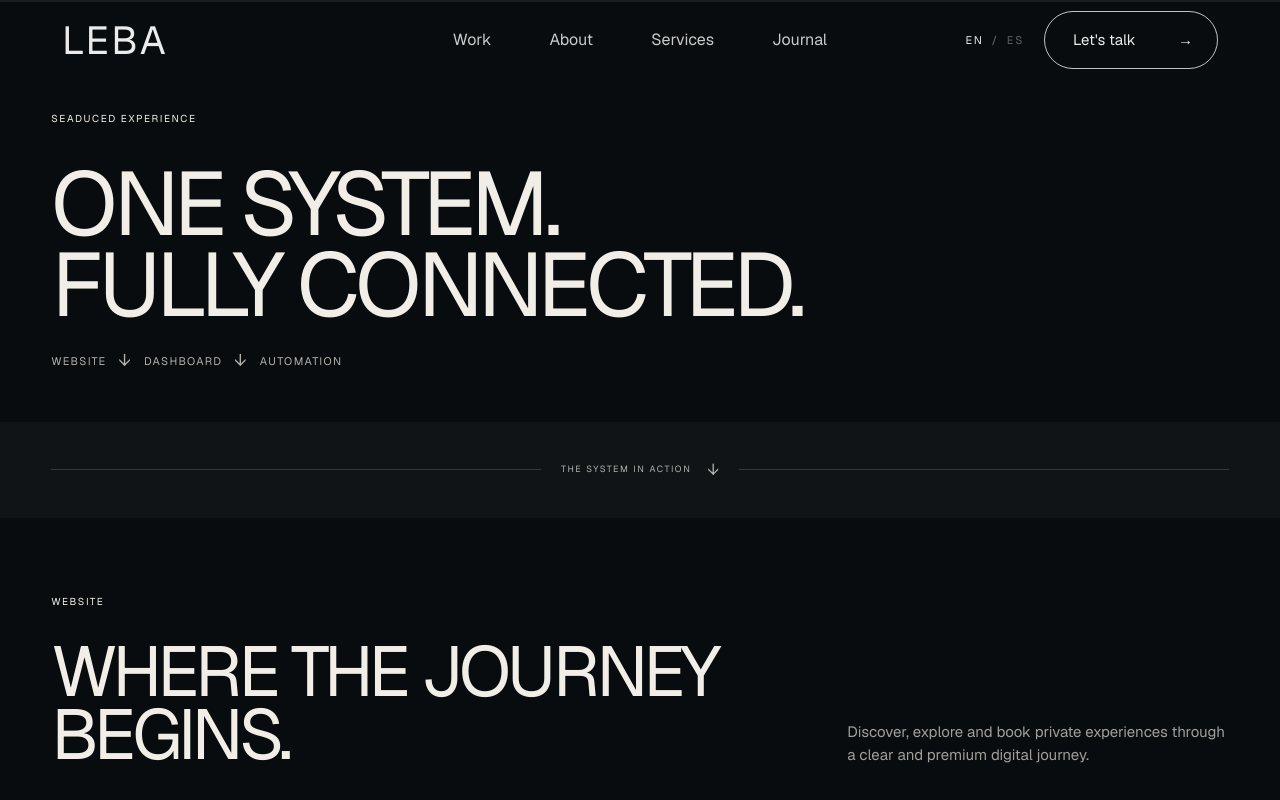
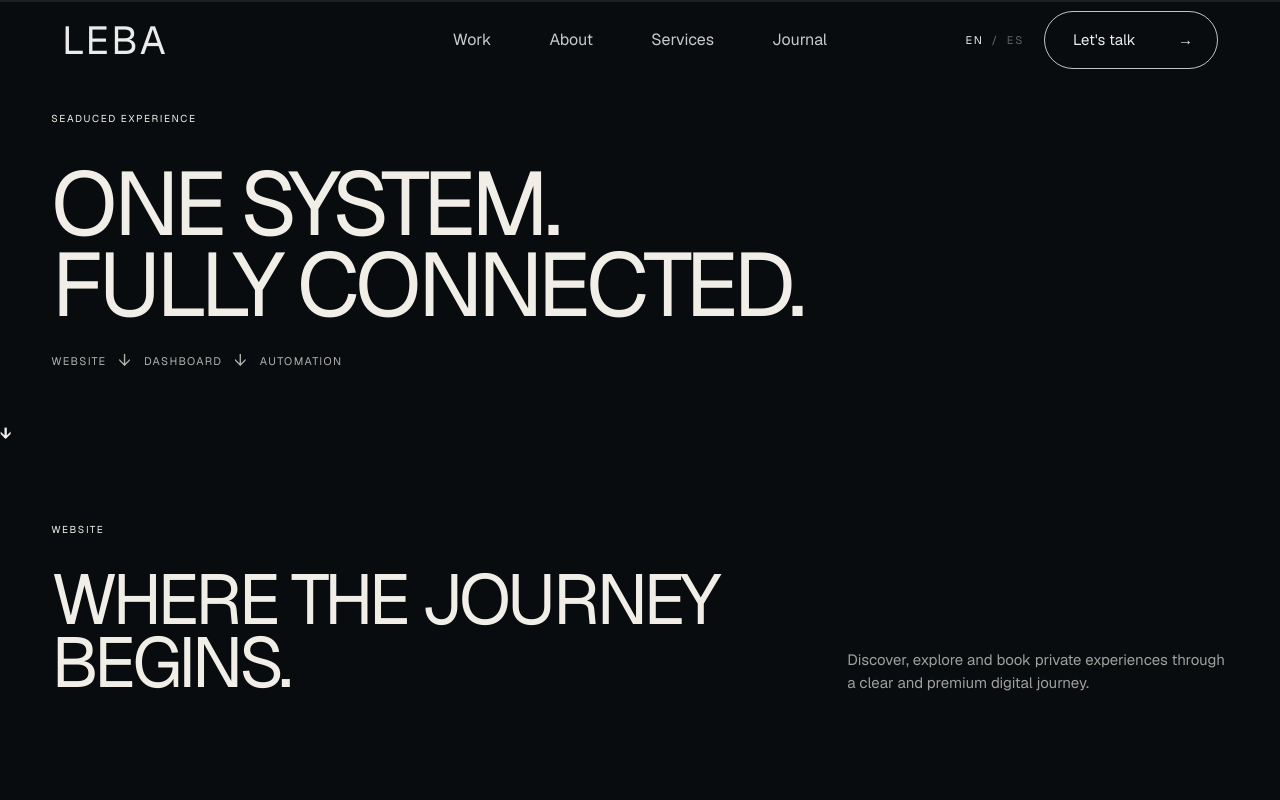
Before and after one commit to NicolasLlanos8799/weareleba, a Next.js app: page /work/seaduced-experience in a window 1280 px wide. Shown: the top 800 px of the page. Built offline with nearby package versions, Linux system fonts and the light colour scheme.

Commit message:
Replace labeled system divider with minimal visual pause

```diff
--- a/components/sections/SeaducedExperienceCase.tsx
+++ b/components/sections/SeaducedExperienceCase.tsx
@@ -11,13 +11,13 @@ const dashboardImages = ["dashboard-complete.png","dashboard-bookings.png","dash
 
 const copy = {
   es: {
-    flow: ["SITIO WEB", "DASHBOARD", "AUTOMATIZACIÓN"], systemDivider: "EL SISTEMA EN ACCIÓN",
+    flow: ["SITIO WEB", "DASHBOARD", "AUTOMATIZACIÓN"],
     website: { eyebrow: "SITIO WEB", title: <>DONDE COMIENZA<br />LA EXPERIENCIA.</>, body: "Descubre, explora y reserva experiencias privadas a través de un recorrido digital claro y premium.", label: "Vista del sitio web de Seaduced Experience" },
     dashboard: { eyebrow: "DASHBOARD", title: <>EL NEGOCIO,<br />BAJO CONTROL.</>, body: "Reservas, cancelaciones, actividad reciente, calendario, diferentes canales y analíticas. Todo en un mismo lugar.", label: "Vista del dashboard de Seaduced Experience" },
     automation: { eyebrow: "AUTOMATIZACIÓN", active: "SISTEMA ACTIVO", title: <>EL SISTEMA<br />SIGUE TRABAJANDO.</>, body: "Seguimiento, recuperación de reservas y asistencia proactiva, activados automáticamente en el momento adecuado.", cards: [["Después de la experiencia", ["EXPERIENCIA FINALIZADA", "EMAIL ENVIADO", "RESEÑA SOLICITADA"]], ["Reserva sin finalizar", ["RESERVA INICIADA", "PAGO PENDIENTE", "EMAIL DE SEGUIMIENTO"]], ["Error durante la reserva", ["ERROR DETECTADO", "CLIENTE CONTACTADO", "AYUDA OFRECIDA"]]] }
   },
   en: {
-    flow: ["WEBSITE", "DASHBOARD", "AUTOMATION"], systemDivider: "THE SYSTEM IN ACTION",
+    flow: ["WEBSITE", "DASHBOARD", "AUTOMATION"],
     website: { eyebrow: "WEBSITE", title: <>WHERE THE JOURNEY<br />BEGINS.</>, body: "Discover, explore and book private experiences through a clear and premium digital journey.", label: "Seaduced Experience website view" },
     dashboard: { eyebrow: "DASHBOARD", title: <>THE BUSINESS,<br />IN CONTROL.</>, body: "Bookings, cancellations, recent activity, calendar, channels and analytics. All in one place.", label: "Seaduced Experience dashboard view" },
     automation: { eyebrow: "AUTOMATION", active: "SYSTEM ACTIVE", title: <>THE SYSTEM<br />KEEPS WORKING.</>, body: "Follow-up, booking recovery and proactive support, automatically triggered at the right moment.", cards: [["After the experience", ["EXPERIENCE ENDS", "EMAIL SENT", "REVIEW REQUESTED"]], ["Unfinished booking", ["BOOKING STARTED", "PAYMENT INCOMPLETE", "FOLLOW-UP SENT"]], ["Booking error", ["ERROR DETECTED", "CUSTOMER CONTACTED", "HELP OFFERED"]]] }
@@ -41,7 +41,7 @@ export function SeaducedExperienceCase() {
   const { language } = useLanguage(); const t = copy[language];
   return <main className={styles.caseStudy}>
     <section className={styles.hero}><div className={styles.heroCopy}><span>SEADUCED EXPERIENCE</span><h1>{language === "es" ? <>UN SISTEMA.<br/>TODO CONECTADO.</> : <>ONE SYSTEM.<br/>FULLY CONNECTED.</>}</h1><div className={styles.systemFlow}>{t.flow.map((item,index)=><span key={item}>{item}{index<t.flow.length-1&&<b>↓</b>}</span>)}</div></div></section>
-    <section className={styles.systemDivider}><span className={styles.dividerLine}/><div><small>{t.systemDivider}</small><b>↓</b></div><span className={styles.dividerLine}/></section>
+    <div className={styles.systemPause} aria-hidden="true"><b>↓</b></div>
     <section className={styles.chapter}><div className={styles.chapterHeader}><div><span>{t.website.eyebrow}</span><h2>{t.website.title}</h2></div><p>{t.website.body}</p></div><HorizontalGallery images={websiteImages} label={t.website.label}/></section>
     <section className={`${styles.chapter} ${styles.dashboardChapter}`}><div className={styles.chapterHeader}><div><span>{t.dashboard.eyebrow}</span><h2>{t.dashboard.title}</h2></div><p>{t.dashboard.body}</p></div><HorizontalGallery images={dashboardImages} label={t.dashboard.label}/></section>
     <section className={styles.automation}><div className={styles.automationTop}><span className={styles.automationLabel}>{t.automation.eyebrow}</span><span className={styles.systemActive}><i/> {t.automation.active}</span></div><div className={styles.automationIntro}><div><h2>{t.automation.title}</h2></div><p>{t.automation.body}</p></div><div className={styles.automationFlows}>{t.automation.cards.map(([title,steps],index)=><article key={title as string}><div className={styles.flowNumber}>{String(index+1).padStart(2,"0")}</div><h3>{title as string}</h3><div className={styles.flowSteps}>{(steps as string[]).map((step,stepIndex)=><div key={step}><span>{step}</span>{stepIndex<(steps as string[]).length-1&&<b>↓</b>}</div>)}</div></article>)}</div></section>
```
